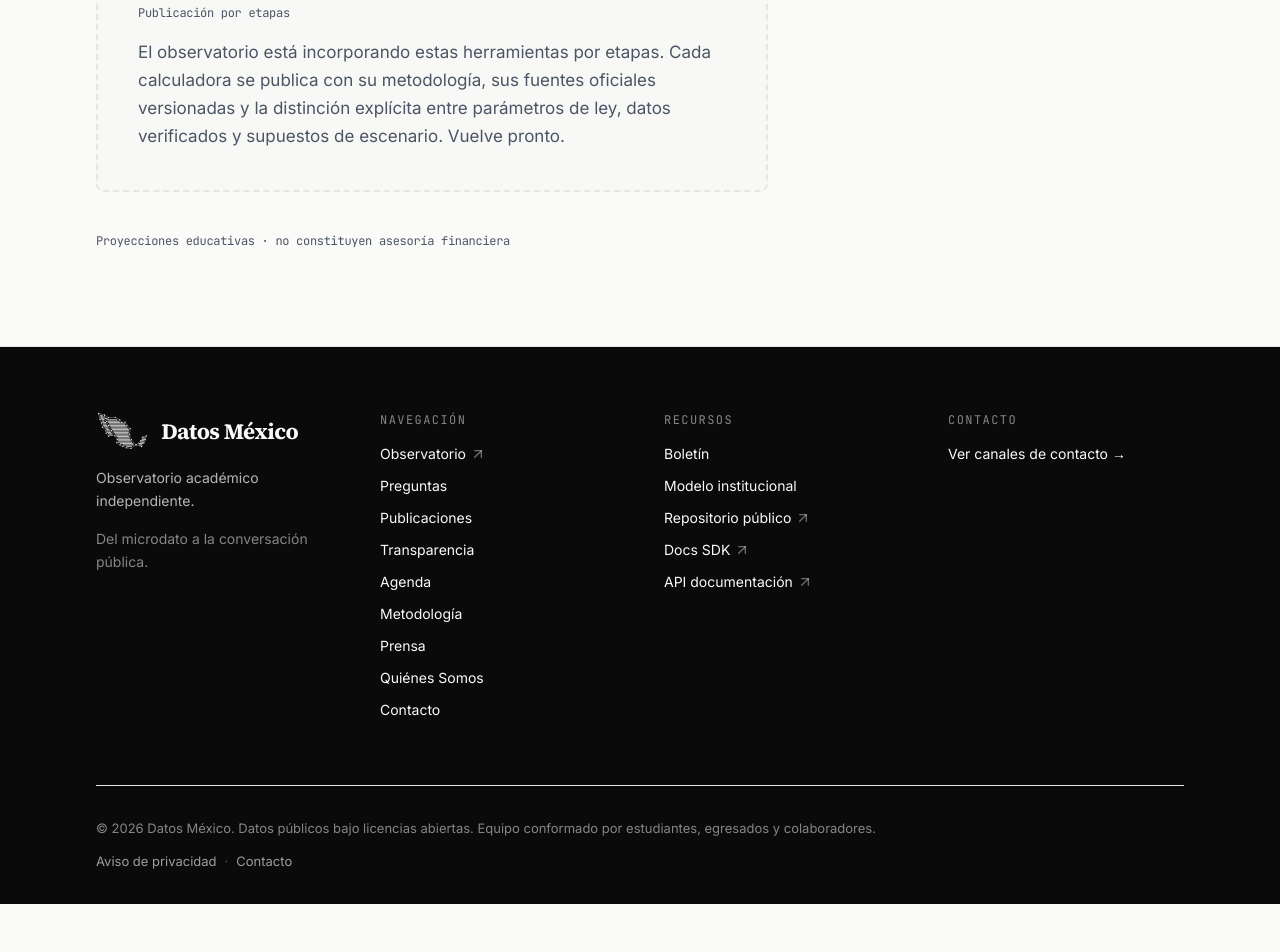
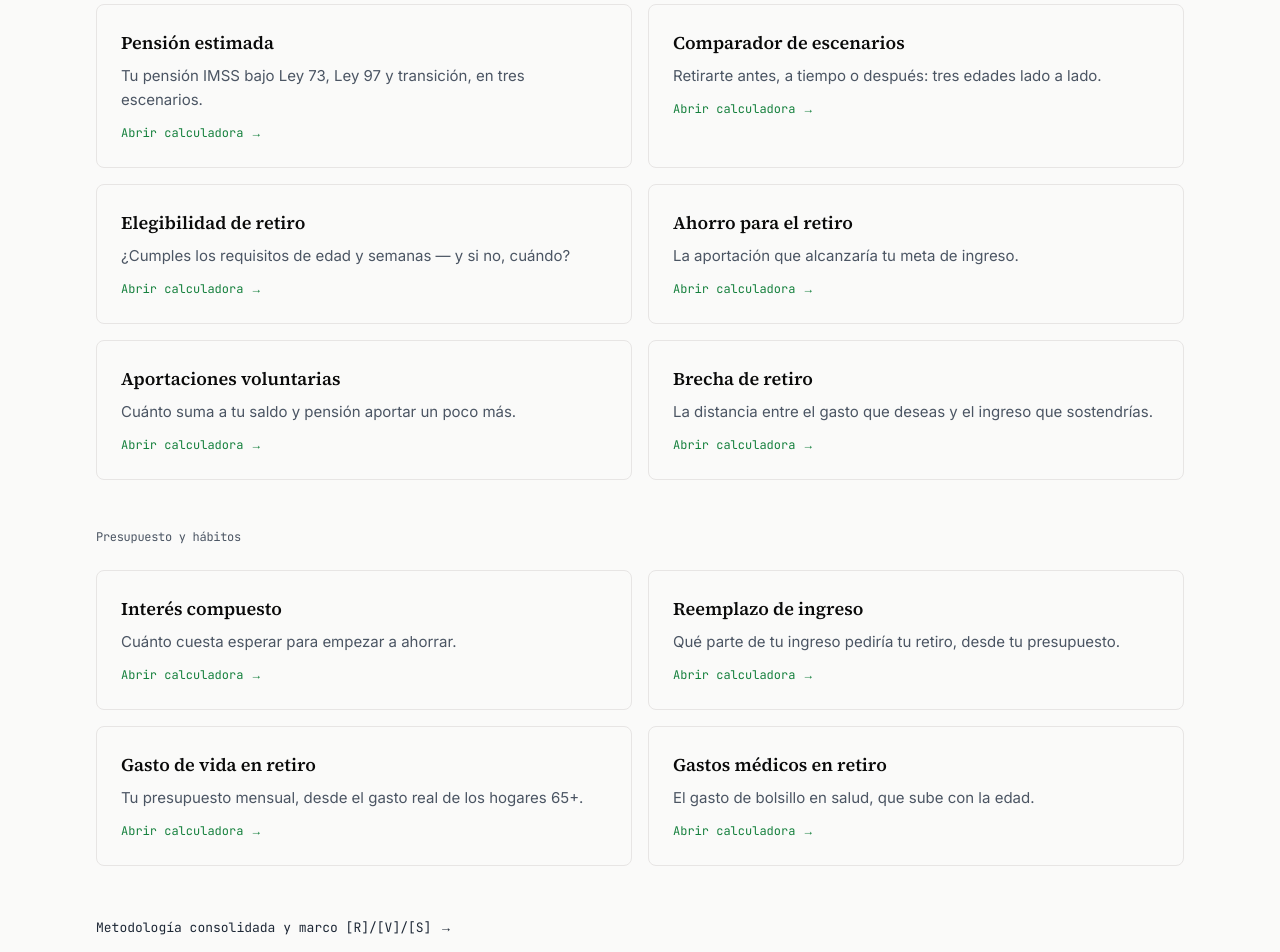
Before and after one commit to Datos-Mexico/datos-mexico-site, a Next.js app: page /pensiones/calculadoras in a window 1280 px wide. Shown: the part 480-1432 px from the top of the page. Before the commit the page ends 1384 px from the top, so only its background shows below. Built offline with nearby package versions, Linux system fonts and the light colour scheme.

Commit message:
feat(pensiones): índice de las calculadoras y metodología consolidada
Reemplaza el placeholder por el índice real de las diez calculadoras
(agrupadas por familia) y publica la página de metodología con el marco
[R]/[V]/[S] completo, la conversión saldo→pensión y el perímetro.

```diff
--- /dev/null
+++ b/app/(marketing)/pensiones/calculadoras/metodologia/page.tsx
@@ -0,0 +1,83 @@
+import type { Metadata } from "next";
+import { Container } from "@/components/layout/Container";
+import { SectionHeader } from "@/components/ui/SectionHeader";
+import { Mono } from "@/components/typography";
+import { calculadoras } from "@/lib/pensiones/calc/indice";
+
+export const metadata: Metadata = {
+  title: "Metodología de las calculadoras de pensiones",
+  description:
+    "Marco metodológico consolidado de las diez calculadoras de pensiones del observatorio Datos México: reglas de ley [R], datos verificados [V] y supuestos de escenario ilustrativo [S], con sus fuentes oficiales versionadas.",
+  alternates: { canonical: "/pensiones/calculadoras/metodologia" },
+  openGraph: {
+    title: "Metodología de las calculadoras de pensiones — Datos México",
+    description:
+      "El marco [R]/[V]/[S] completo: reglas de ley, datos verificados y supuestos de escenario, con fuentes oficiales versionadas.",
+    url: "/pensiones/calculadoras/metodologia",
+    type: "website",
+  },
+};
+
+export default function MetodologiaPage() {
+  return (
+    <section className="border-b border-border py-20 md:py-24">
+      <Container>
+        <SectionHeader
+          eyebrow="Pensiones · Herramientas"
+          title="Metodología de las calculadoras."
+          lead="Las diez calculadoras comparten un motor común y un marco de transparencia: cada cifra lleva una etiqueta que declara su naturaleza. Los montos se expresan en pesos de hoy (términos reales) salvo indicación contraria. Estas herramientas informan; no constituyen asesoría financiera."
+        />
+
+        <div className="mt-14 max-w-3xl space-y-10 font-sans text-[16px] leading-[1.7] text-text">
+          <div>
+            <h2 className="font-serif text-[22px] font-semibold text-foreground">El marco de tres etiquetas</h2>
+            <div className="mt-5 space-y-4">
+              <div className="rounded-lg border border-border bg-muted/40 p-5">
+                <span className="inline-block rounded bg-primary px-2 py-0.5 font-mono text-[11px] font-bold text-primary-foreground">R</span>
+                <span className="ml-2 font-semibold text-foreground">Reglas de ley</span>
+                <p className="mt-2 text-[15px] text-text-subtle">Parámetros que la ley fija y el cálculo aplica sin aproximar: requisitos de edad y semanas (LSS arts. 154, 162 y transitorio Cuarto del decreto DOF 16-dic-2020), aportaciones del art. 168, cuota patronal de cesantía y vejez por banda salarial, cuota social, tope de 25 UMA (art. 28), la fórmula de la Ley 73 (arts. 167, 171, 164, 168, 169, cotejada contra el facsímil DOF 27-dic-1990) y la matriz de pensión garantizada del art. 170 (decreto DOF 16-dic-2020, transcrita con doble verificación independiente). Cada valor cita su fuente oficial versionada.</p>
+              </div>
+              <div className="rounded-lg border border-border bg-muted/40 p-5">
+                <span className="inline-block rounded bg-success px-2 py-0.5 font-mono text-[11px] font-bold text-primary-foreground">V</span>
+                <span className="ml-2 font-semibold text-foreground">Datos verificados</span>
+                <p className="mt-2 text-[15px] text-text-subtle">Cifras oficiales vigentes con respaldo documental: UMA 2026 ($117.31 diaria, DOF 09-ene-2026), salario mínimo 2026 ($315.04 diario, DOF 09-dic-2025), comisiones AFORE (promedio 0.538%, CONSAR), las tablas de supervivencia EMSSAH-09/EMSSAM-09 (CNSF, DOF 14-ago-2009), el gasto de los hogares 65+ y por edad (ENIGH 2024, INEGI, con cálculo propio sobre microdatos validado contra los cuadros publicados), el factor de actualización INPC (1.0655) y las referencias de tasa de reemplazo OIT/OCDE. Son datos, no escenarios.</p>
+              </div>
+              <div className="rounded-lg border border-border bg-muted/40 p-5">
+                <span className="inline-block rounded bg-accent px-2 py-0.5 font-mono text-[11px] font-bold text-accent-foreground">S</span>
+                <span className="ml-2 font-semibold text-foreground">Supuestos de escenario ilustrativo</span>
+                <p className="mt-2 text-[15px] text-text-subtle">Parámetros que no son ley ni dato observado, sino hipótesis de proyección declaradas y discutibles. Se presentan siempre en rango, nunca como cifra única: rendimiento real neto (1.5% / 3.0% / 4.5%), crecimiento salarial real (+1.0%), constancia de cotización (presets 90/60/40), y la inflación médica diferencial. <strong>Son parámetros de escenario ilustrativo, no pronósticos</strong> — cada calculadora los marca junto a su control.</p>
+              </div>
+            </div>
+          </div>
+
+          <div>
+            <h2 className="font-serif text-[22px] font-semibold text-foreground">La conversión de saldo a pensión</h2>
+            <p className="mt-4 text-text-subtle">El factor que traduce un saldo acumulado en pensión mensual es el punto donde un actuario mira primero. Se calcula como una renta vitalicia actualizable con inflación (pensión que conserva poder adquisitivo), sobre las tablas EMSSA-09 por sexo y con <strong>tasa técnica real de 2.5%</strong>. El divisor mensual publicado por edad de retiro (60–70) es común a todas las calculadoras que convierten saldo en renta.</p>
+          </div>
+
+          <div>
+            <h2 className="font-serif text-[22px] font-semibold text-foreground">Cobertura por calculadora</h2>
+            <p className="mt-4 text-text-subtle">Cada herramienta usa un subconjunto del marco según su pregunta. Las de proyección comparten el motor de la Ley 97 validado; las de presupuesto operan sobre datos ENIGH y aritmética en pesos de hoy.</p>
+            <ul className="mt-5 space-y-2">
+              {calculadoras.map((c) => (
+                <li key={c.slug} className="flex flex-col gap-1 border-b border-border pb-2 sm:flex-row sm:items-baseline sm:gap-3">
+                  <a href={`/pensiones/calculadoras/${c.slug}`} className="font-semibold text-primary underline-offset-4 hover:underline">{c.titulo}</a>
+                  <span className="text-[14px] text-text-subtle">{c.descripcion}</span>
+                </li>
+              ))}
+            </ul>
+          </div>
+
+          <div>
+            <h2 className="font-serif text-[22px] font-semibold text-foreground">Validación y perímetro</h2>
+            <p className="mt-4 text-text-subtle">El documento base de supuestos actuariales tuvo validación actuarial externa (2026-07-02) y revisión legal externa sobre los textos. El perímetro de las calculadoras es el régimen IMSS (Ley 73, Ley 97 y transición); ISSSTE, retiro anticipado antes de los 60 y cuidados de largo plazo quedan declarados fuera del alcance de esta versión. Todo el cálculo ocurre en tu dispositivo: no se guarda ni se envía ningún dato.</p>
+          </div>
+        </div>
+
+        <Mono className="mt-12 block text-[12px]">
+          Proyecciones educativas · no constituyen asesoría financiera ni médica
+        </Mono>
+      </Container>
+    </section>
+  );
+}
--- a/app/(marketing)/pensiones/calculadoras/page.tsx
+++ b/app/(marketing)/pensiones/calculadoras/page.tsx
@@ -1,21 +1,41 @@
 import type { Metadata } from "next";
 import { Container } from "@/components/layout/Container";
 import { SectionHeader } from "@/components/ui/SectionHeader";
-import { Body, Mono } from "@/components/typography";
+import { Mono } from "@/components/typography";
+import { calculadoras } from "@/lib/pensiones/calc/indice";
 
 export const metadata: Metadata = {
   title: "Calculadoras de pensiones",
   description:
-    "Herramientas educativas de proyección de pensión IMSS (Ley 73, Ley 97 y transición) del observatorio Datos México: escenarios en pesos de hoy, supuestos públicos y metodología validada actuarialmente. No es asesoría financiera.",
+    "Diez herramientas educativas de pensión IMSS (Ley 73, Ley 97 y transición) del observatorio Datos México: escenarios en pesos de hoy, supuestos públicos y metodología validada actuarialmente. No es asesoría financiera.",
   alternates: { canonical: "/pensiones/calculadoras" },
   openGraph: {
     title: "Calculadoras de pensiones — Datos México",
     description:
-      "Herramientas educativas de proyección de pensión IMSS con supuestos públicos y metodología validada actuarialmente.",
+      "Diez herramientas de pensión IMSS con supuestos públicos y metodología validada actuarialmente.",
     url: "/pensiones/calculadoras",
     type: "website",
   },
 };
+
+function Grid({ familia }: { familia: "proyeccion" | "presupuesto" }) {
+  const items = calculadoras.filter((c) => c.familia === familia);
+  return (
+    <div className="mt-6 grid grid-cols-1 gap-4 md:grid-cols-2">
+      {items.map((c) => (
+        <a
+          key={c.slug}
+          href={`/pensiones/calculadoras/${c.slug}`}
+          className="group rounded-lg border border-border bg-background p-6 transition-colors hover:border-foreground"
+        >
+          <h3 className="font-serif text-[18px] font-semibold text-foreground">{c.titulo}</h3>
+          <p className="mt-2 font-sans text-[15px] leading-[1.6] text-text-subtle">{c.descripcion}</p>
+          <span className="mt-3 inline-block font-mono text-[12px] text-primary">Abrir calculadora →</span>
+        </a>
+      ))}
+    </div>
+  );
+}
 
 export default function CalculadorasPage() {
   return (
@@ -24,17 +44,26 @@ export default function CalculadorasPage() {
         <SectionHeader
           eyebrow="Pensiones · Herramientas"
           title="Calculadoras de pensiones."
-          lead="Un conjunto de herramientas educativas para proyectar tu pensión IMSS bajo la Ley 73, la Ley 97 y la transición entre ambas: escenarios en pesos de hoy, con supuestos públicos y metodología validada actuarialmente. Informan; las decisiones son tuyas."
+          lead="Diez herramientas educativas para entender tu retiro IMSS: proyección de pensión (Ley 73, Ley 97 y transición) y presupuesto (gasto, salud, reemplazo). En pesos de hoy, con supuestos públicos y metodología validada actuarialmente. Informan; las decisiones son tuyas."
         />
 
-        <div className="mt-14 max-w-2xl rounded-lg border-2 border-dashed border-border bg-muted/40 p-10">
-          <Mono className="block text-[12px]">Publicación por etapas</Mono>
-          <Body className="mt-4 text-[16px] leading-[1.65] text-text-subtle">
-            El observatorio está incorporando estas herramientas por etapas.
-            Cada calculadora se publica con su metodología, sus fuentes
-            oficiales versionadas y la distinción explícita entre parámetros de
-            ley, datos verificados y supuestos de escenario. Vuelve pronto.
-          </Body>
+        <div className="mt-14">
+          <Mono className="block text-[12px]">Proyección · motor actuarial</Mono>
+          <Grid familia="proyeccion" />
+        </div>
+
+        <div className="mt-12">
+          <Mono className="block text-[12px]">Presupuesto y hábitos</Mono>
+          <Grid familia="presupuesto" />
+        </div>
+
+        <div className="mt-12">
+          <a
+            href="/pensiones/calculadoras/metodologia"
+            className="font-mono text-[13px] text-primary underline-offset-4 hover:underline"
+          >
+            Metodología consolidada y marco [R]/[V]/[S] →
+          </a>
         </div>
 
         <Mono className="mt-10 block text-[12px]">
```
